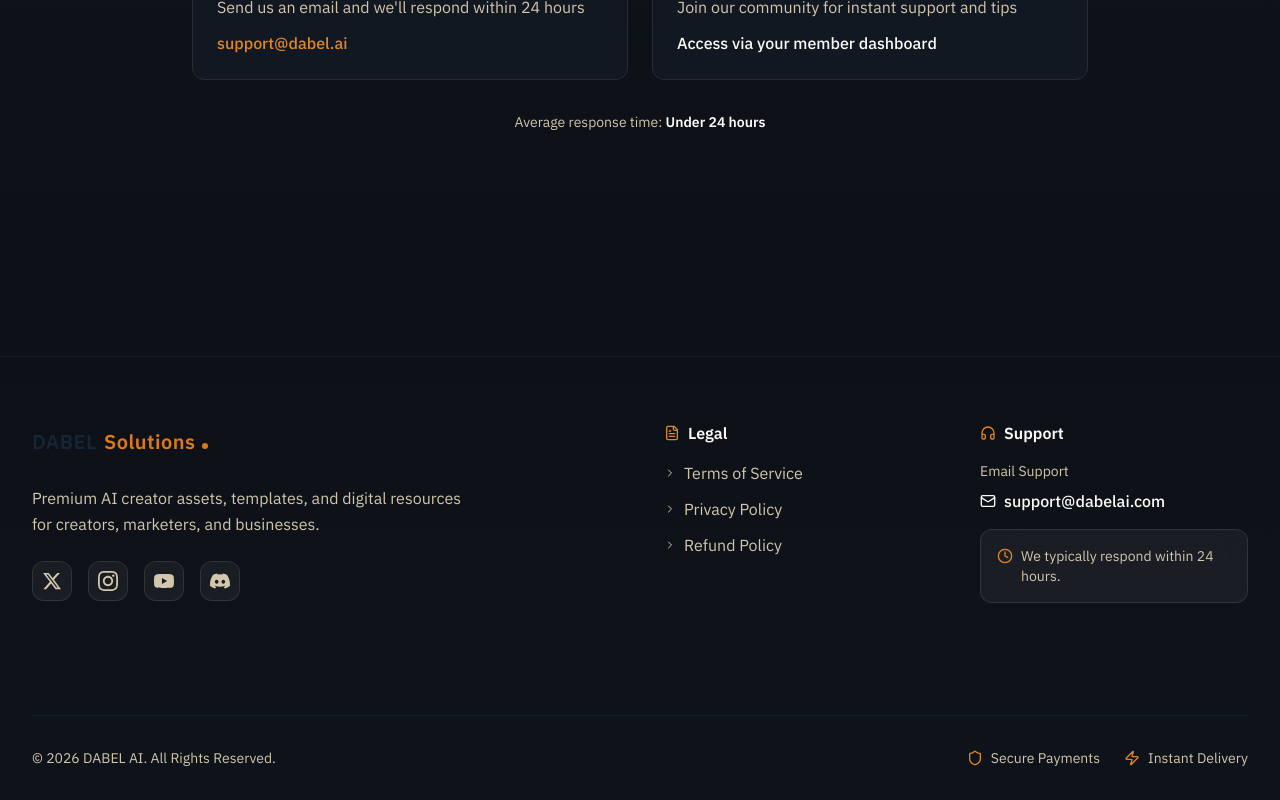
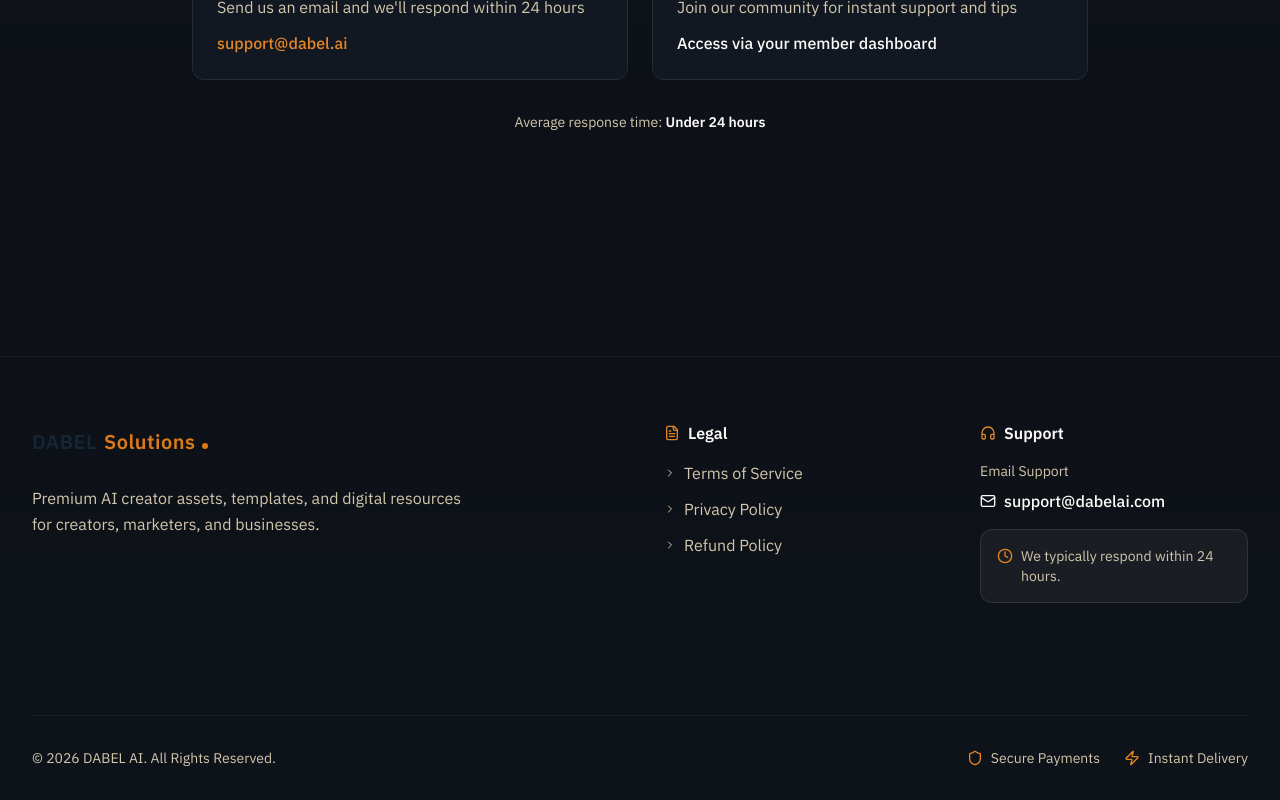
Before and after one commit to Usamaqur12/sg-800e0f93-fb1b-4fa9-9ce5-03e6289fd30c-1778894677, a Next.js app: page / in a window 1280 px wide. Shown: the part 7919-8719 px from the top of the page. Built offline with nearby package versions, Linux system fonts and the light colour scheme.

Commit message:
feat(ui): remove social icons from footer

```diff
--- a/src/pages/index.tsx
+++ b/src/pages/index.tsx
@@ -895,50 +895,6 @@
                   <p className="text-muted-foreground leading-relaxed mt-6 max-w-md">
                     Premium AI creator assets, templates, and digital resources for creators, marketers, and businesses.
                   </p>
-
-                  {/* Social Icons */}
-                  <div className="flex items-center gap-4 mt-6">
-                    <a
-                      href="https://twitter.com/dabelai"
-                      target="_blank"
-                      rel="noopener noreferrer"
-                      className="w-10 h-10 rounded-lg glass-effect flex items-center justify-center text-muted-foreground hover:text-accent hover:bg-accent/10 transition-all group"
-                    >
-                      <svg className="w-5 h-5 group-hover:scale-110 transition-transform" fill="currentColor" viewBox="0 0 24 24">
-                        <path d="M18.244 2.25h3.308l-7.227 8.26 8.502 11.24H16.17l-5.214-6.817L4.99 21.75H1.68l7.73-8.835L1.254 2.25H8.08l4.713 6.231zm-1.161 17.52h1.833L7.084 4.126H5.117z"/>
-                      </svg>
-                    </a>
-                    <a
-                      href="https://instagram.com/dabelai"
-                      target="_blank"
-                      rel="noopener noreferrer"
-                      className="w-10 h-10 rounded-lg glass-effect flex items-center justify-center text-muted-foreground hover:text-accent hover:bg-accent/10 transition-all group"
-                    >
-                      <svg className="w-5 h-5 group-hover:scale-110 transition-transform" fill="currentColor" viewBox="0 0 24 24">
-                        <path d="M12 2.163c3.204 0 3.584.012 4.85.07 3.252.148 4.771 1.691 4.919 4.919.058 1.265.069 1.645.069 4.849 0 3.205-.012 3.584-.069 4.849-.149 3.225-1.664 4.771-4.919 4.919-1.266.058-1.644.07-4.85.07-3.204 0-3.584-.012-4.849-.07-3.26-.149-4.771-1.699-4.919-4.92-.058-1.265-.07-1.644-.07-4.849 0-3.204.013-3.583.07-4.849.149-3.227 1.664-4.771 4.919-4.919 1.266-.057 1.645-.069 4.849-.069zm0-2.163c-3.259 0-3.667.014-4.947.072-4.358.2-6.78 2.618-6.98 6.98-.059 1.281-.073 1.689-.073 4.948 0 3.259.014 3.668.072 4.948.2 4.358 2.618 6.78 6.98 6.98 1.281.058 1.689.072 4.948.072 3.259 0 3.668-.014 4.948-.072 4.354-.2 6.782-2.618 6.979-6.98.059-1.28.073-1.689.073-4.948 0-3.259-.014-3.667-.072-4.947-.196-4.354-2.617-6.78-6.979-6.98-1.281-.059-1.69-.073-4.949-.073zm0 5.838c-3.403 0-6.162 2.759-6.162 6.162s2.759 6.163 6.162 6.163 6.162-2.759 6.162-6.163c0-3.403-2.759-6.162-6.162-6.162zm0 10.162c-2.209 0-4-1.79-4-4 0-2.209 1.791-4 4-4s4 1.791 4 4c0 2.21-1.791 4-4 4zm6.406-11.845c-.796 0-1.441.645-1.441 1.44s.645 1.44 1.441 1.44c.795 0 1.439-.645 1.439-1.44s-.644-1.44-1.439-1.44z"/>
-                      </svg>
-                    </a>
-                    <a
-                      href="https://youtube.com/@dabelai"
-                      target="_blank"
-                      rel="noopener noreferrer"
-                      className="w-10 h-10 rounded-lg glass-effect flex items-center justify-center text-muted-foreground hover:text-accent hover:bg-accent/10 transition-all group"
-                    >
-                      <svg className="w-5 h-5 group-hover:scale-110 transition-transform" fill="currentColor" viewBox="0 0 24 24">
-                        <path d="M23.498 6.186a3.016 3.016 0 0 0-2.122-2.136C19.505 3.545 12 3.545 12 3.545s-7.505 0-9.377.505A3.017 3.017 0 0 0 .502 6.186C0 8.07 0 12 0 12s0 3.93.502 5.814a3.016 3.016 0 0 0 2.122 2.136c1.871.505 9.376.505 9.376.505s7.505 0 9.377-.505a3.015 3.015 0 0 0 2.122-2.136C24 15.93 24 12 24 12s0-3.93-.502-5.814zM9.545 15.568V8.432L15.818 12l-6.273 3.568z"/>
-                      </svg>
-                    </a>
-                    <a
-                      href="https://discord.gg/dabelai"
-                      target="_blank"
-                      rel="noopener noreferrer"
-                      className="w-10 h-10 rounded-lg glass-effect flex items-center justify-center text-muted-foreground hover:text-accent hover:bg-accent/10 transition-all group"
-                    >
-                      <svg className="w-5 h-5 group-hover:scale-110 transition-transform" fill="currentColor" viewBox="0 0 24 24">
-                        <path d="M20.317 4.37a19.791 19.791 0 0 0-4.885-1.515a.074.074 0 0 0-.079.037c-.21.375-.444.864-.608 1.25a18.27 18.27 0 0 0-5.487 0a12.64 12.64 0 0 0-.617-1.25a.077.077 0 0 0-.079-.037A19.736 19.736 0 0 0 3.677 4.37a.07.07 0 0 0-.032.027C.533 9.046-.32 13.58.099 18.057a.082.082 0 0 0 .031.057a19.9 19.9 0 0 0 5.993 3.03a.078.078 0 0 0 .084-.028a14.09 14.09 0 0 0 1.226-1.994a.076.076 0 0 0-.041-.106a13.107 13.107 0 0 1-1.872-.892a.077.077 0 0 1-.008-.128a10.2 10.2 0 0 0 .372-.292a.074.074 0 0 1 .077-.01c3.928 1.793 8.18 1.793 12.062 0a.074.074 0 0 1 .078.01c.12.098.246.198.373.292a.077.077 0 0 1-.006.127a12.299 12.299 0 0 1-1.873.892a.077.077 0 0 0-.041.107c.36.698.772 1.362 1.225 1.993a.076.076 0 0 0 .084.028a19.839 19.839 0 0 0 6.002-3.03a.077.077 0 0 0 .032-.054c.5-5.177-.838-9.674-3.549-13.66a.061.061 0 0 0-.031-.03zM8.02 15.33c-1.183 0-2.157-1.085-2.157-2.419c0-1.333.956-2.419 2.157-2.419c1.21 0 2.176 1.096 2.157 2.42c0 1.333-.956 2.418-2.157 2.418zm7.975 0c-1.183 0-2.157-1.085-2.157-2.419c0-1.333.955-2.419 2.157-2.419c1.21 0 2.176 1.096 2.157 2.42c0 1.333-.946 2.418-2.157 2.418z"/>
-                      </svg>
-                    </a>
-                  </div>
                 </div>
 
                 {/* Legal Section */}
```
